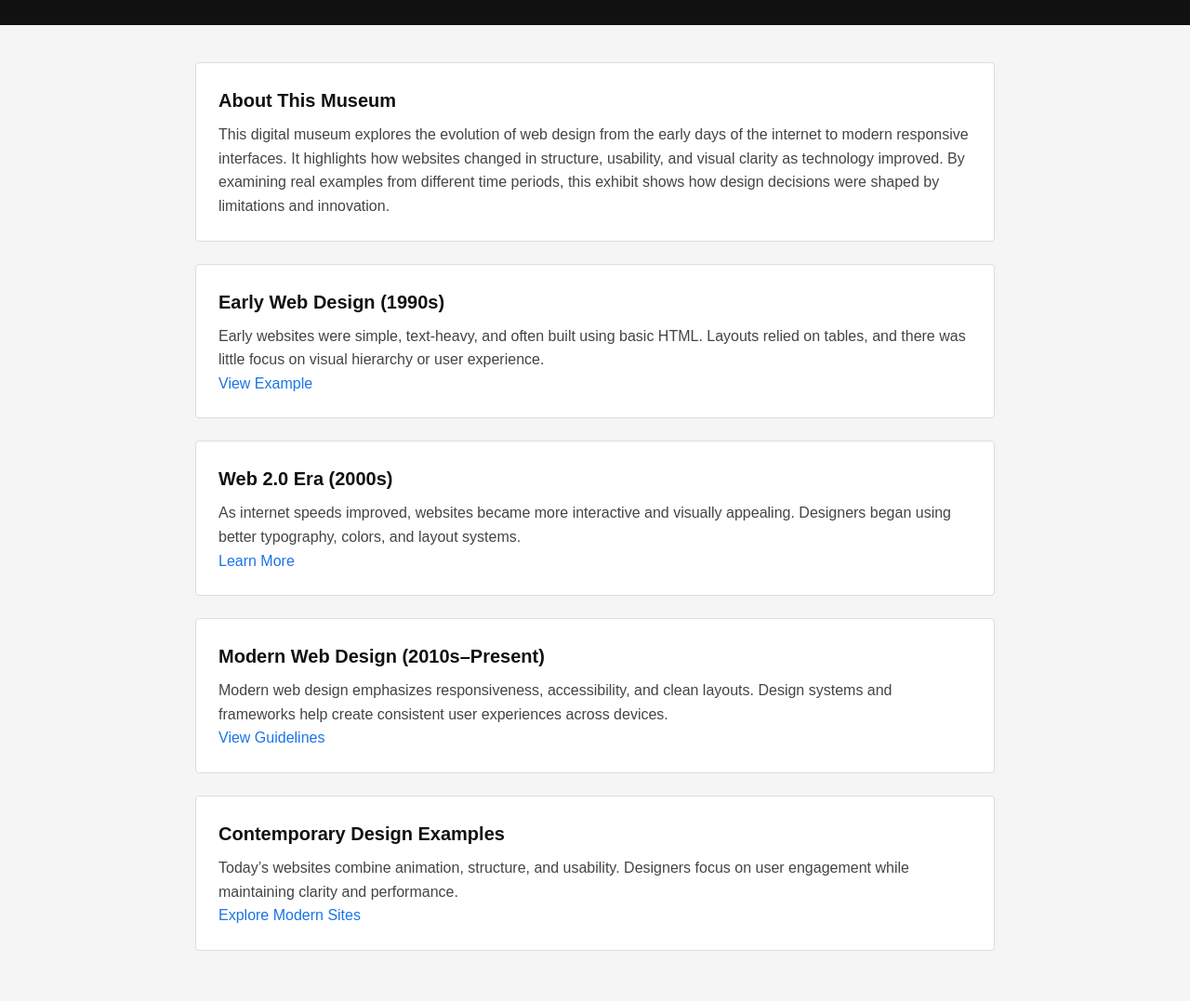
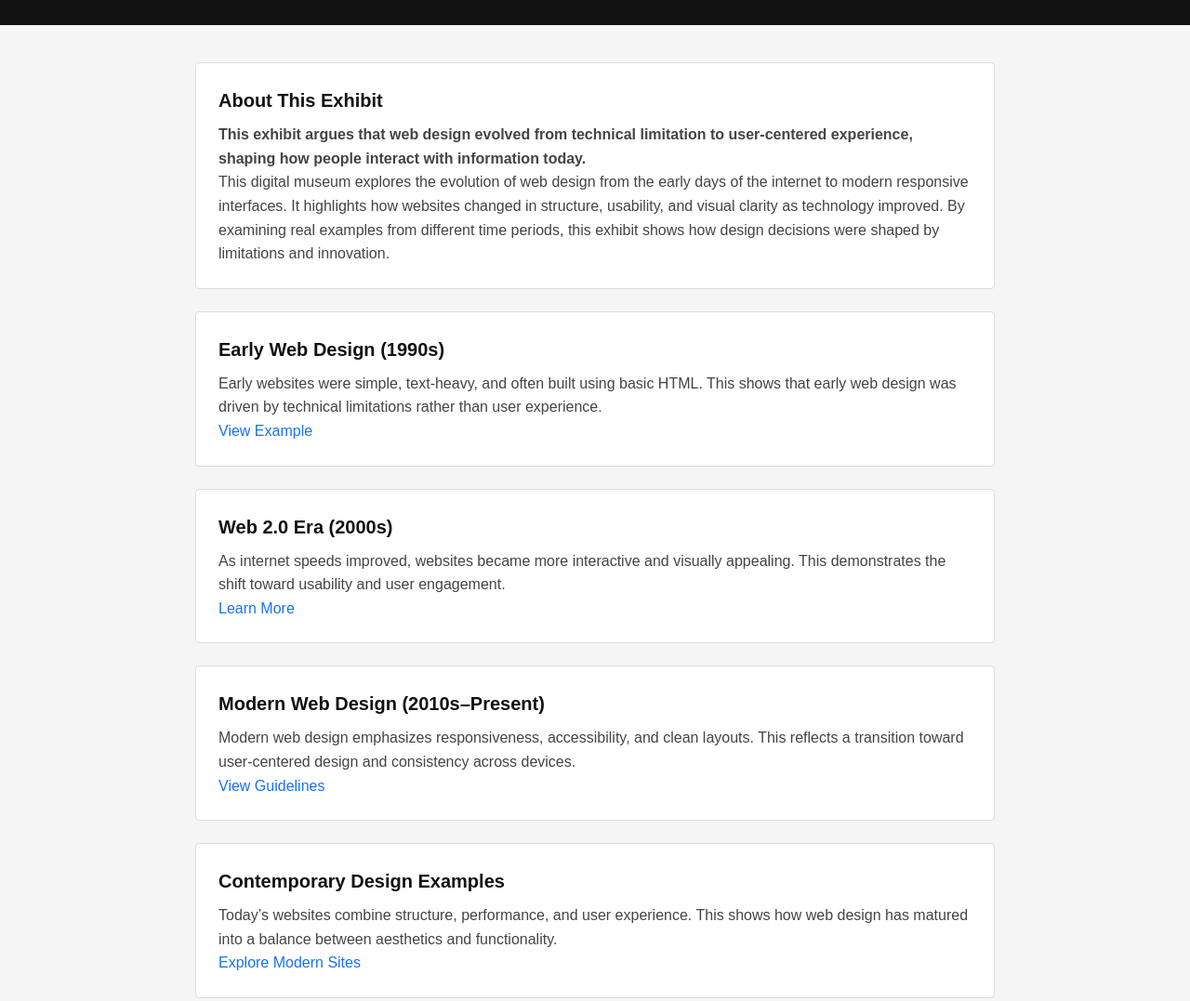
Before and after one commit to ac2928/is117-museum-project, a plain HTML site: page docs/index.html in a window 1280 px wide. Shown: the part 160-1237 px from the top of the page at 93% size. Drawn offline with Linux system fonts and the light colour scheme.

Commit message:
added thesis and improved exhibit narrative

```diff
--- a/docs/index.html
+++ b/docs/index.html
@@ -20,7 +20,13 @@
 
     <!-- Intro -->
     <section class="card">
-      <h2>About This Museum</h2>
+      <h2>About This Exhibit</h2>
+
+      <!-- 🔥 THESIS (NEW — VERY IMPORTANT) -->
+      <p><strong>
+        This exhibit argues that web design evolved from technical limitation to user-centered experience, shaping how people interact with information today.
+      </strong></p>
+
       <p>
         This digital museum explores the evolution of web design from the early days of the internet to modern responsive interfaces.
         It highlights how websites changed in structure, usability, and visual clarity as technology improved.
@@ -32,7 +38,7 @@
     <section class="card">
       <h2>Early Web Design (1990s)</h2>
       <p>
-        Early websites were simple, text-heavy, and often built using basic HTML. Layouts relied on tables, and there was little focus on visual hierarchy or user experience.
+        Early websites were simple, text-heavy, and often built using basic HTML. This shows that early web design was driven by technical limitations rather than user experience.
       </p>
       <a href="https://www.webdesignmuseum.org" target="_blank">View Example</a>
     </section>
@@ -41,7 +47,7 @@
     <section class="card">
       <h2>Web 2.0 Era (2000s)</h2>
       <p>
-        As internet speeds improved, websites became more interactive and visually appealing. Designers began using better typography, colors, and layout systems.
+        As internet speeds improved, websites became more interactive and visually appealing. This demonstrates the shift toward usability and user engagement.
       </p>
       <a href="https://en.wikipedia.org/wiki/History_of_the_World_Wide_Web" target="_blank">Learn More</a>
     </section>
@@ -50,7 +56,7 @@
     <section class="card">
       <h2>Modern Web Design (2010s–Present)</h2>
       <p>
-        Modern web design emphasizes responsiveness, accessibility, and clean layouts. Design systems and frameworks help create consistent user experiences across devices.
+        Modern web design emphasizes responsiveness, accessibility, and clean layouts. This reflects a transition toward user-centered design and consistency across devices.
       </p>
       <a href="https://developer.apple.com/design/human-interface-guidelines/" target="_blank">View Guidelines</a>
     </section>
@@ -59,7 +65,7 @@
     <section class="card">
       <h2>Contemporary Design Examples</h2>
       <p>
-        Today’s websites combine animation, structure, and usability. Designers focus on user engagement while maintaining clarity and performance.
+        Today’s websites combine structure, performance, and user experience. This shows how web design has matured into a balance between aesthetics and functionality.
       </p>
       <a href="https://www.awwwards.com" target="_blank">Explore Modern Sites</a>
     </section>
```
Also changed, not shown: README.md.
